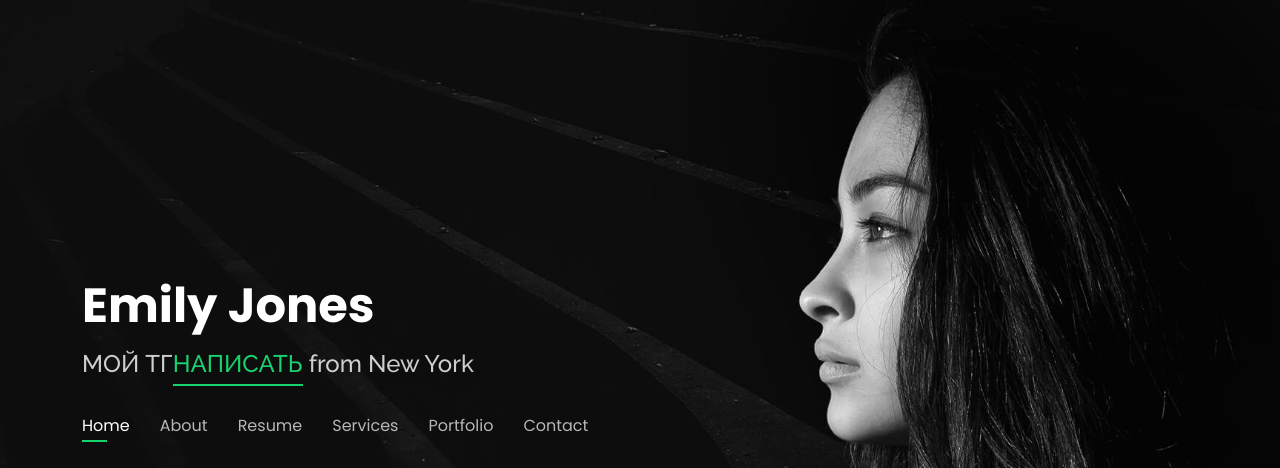
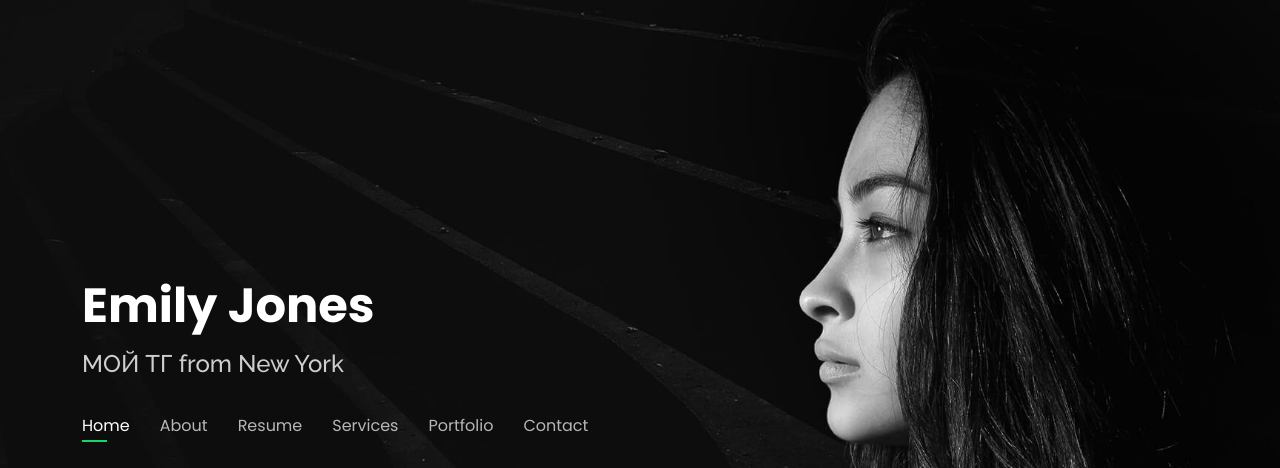
Before and after one commit to AlexKur161/Spb, a plain HTML site: page index.html in a window 1280 px wide. Shown: the top 468 px of the page. Drawn offline with nearby package versions, Linux system fonts and the light colour scheme.

Commit message:
Update index.html

```diff
--- a/index.html
+++ b/index.html
@@ -44,7 +44,7 @@
       <h1><a href="index.html">Emily Jones</a></h1>
       <!-- Uncomment below if you prefer to use an image logo -->
       <!-- <a href="index.html" class="mr-auto"><img src="assets/img/logo.png" alt="" class="img-fluid"></a> -->
-      <h2>МОЙ ТГ<span><a target="_blank" href="https://t.me/AlexxKur">НАПИСАТЬ</a></span> from New York</h2>
+      <h2>МОЙ ТГ<span><a target="_blank" href="https://t.me/AlexxKur"></a></span> from New York</h2>
 
       <nav id="navbar" class="navbar">
         <ul>
```
